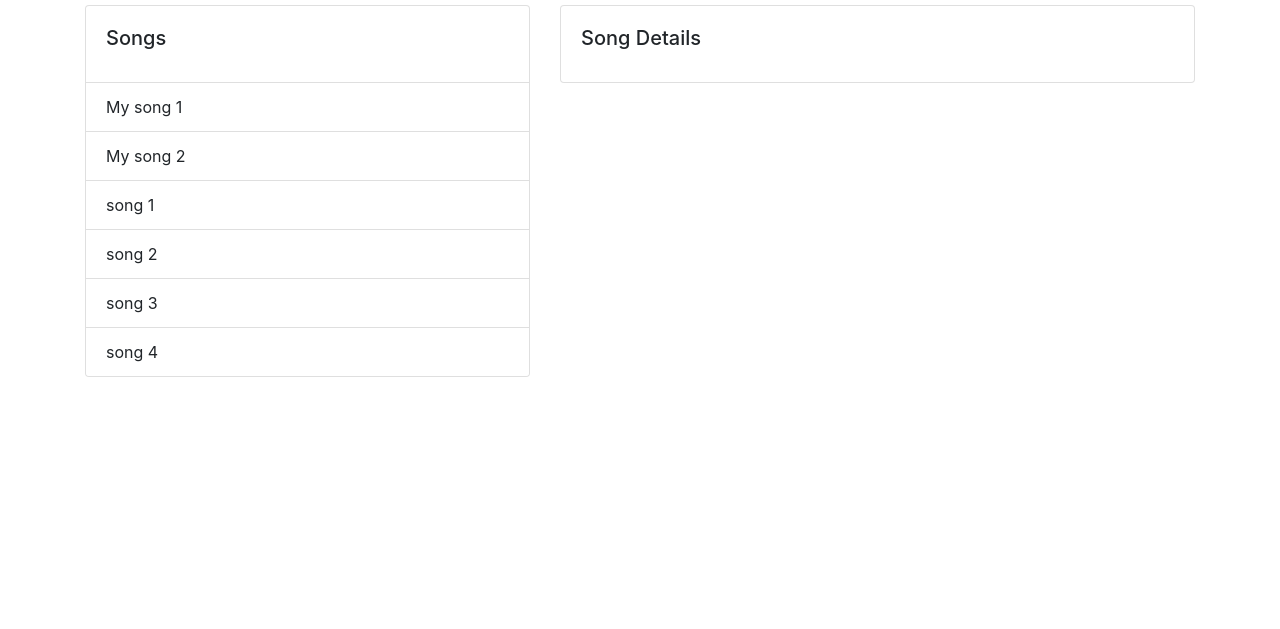
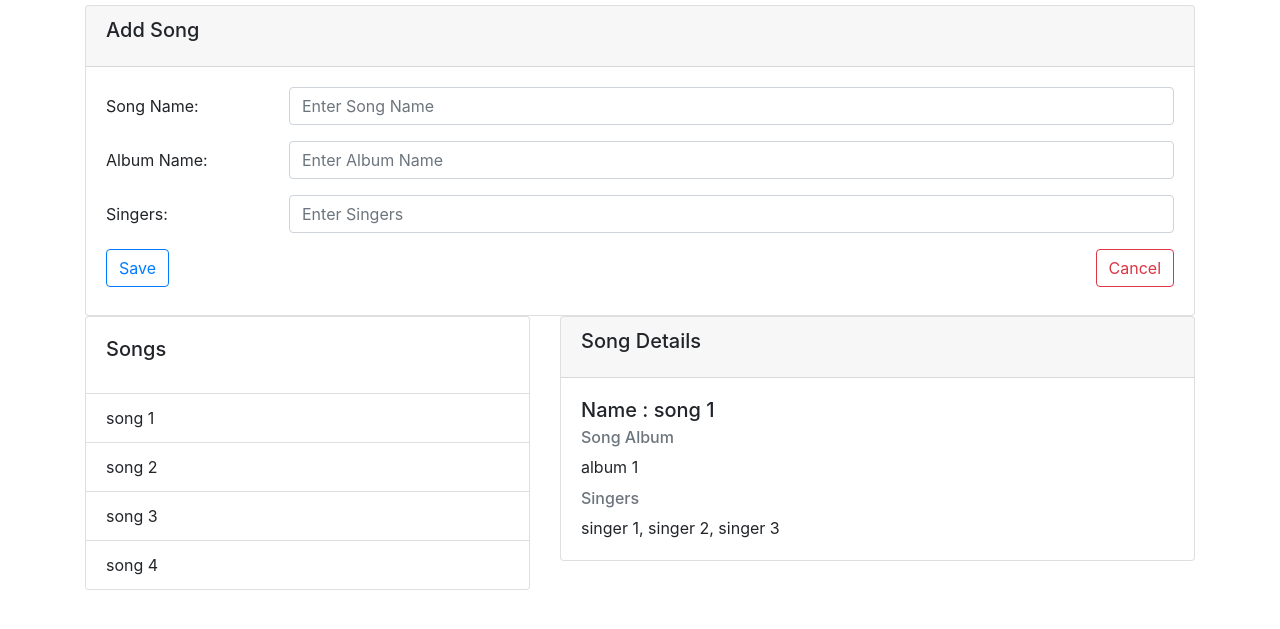
Before and after one commit to ratnadeepkharade/songs-app, a plain HTML site: page index.html in a window 1280 px wide. Shown: the part 63-692 px from the top of the page. Drawn offline with nearby package versions, Linux system fonts and the light colour scheme.

Commit message:
Handled song details when song is clicked from song list. and added add song form

```diff
--- a/app.js
+++ b/app.js
@@ -1,55 +1,126 @@
+// create initial app component
 var SongApp = pakka.create('.songApp');
 
+// songs list array
 var songs = [
-    {   name: 'song 1',
+    {
+        id: 1,
+        name: 'song 1',
         album: 'album 1',
         singers: ['singer 1', 'singer 2', 'singer 3']
     },
-    {   name: 'song 2',
+    {
+        id: 2,
+        name: 'song 2',
         album: 'album 1',
         singers: ['singer 1', 'singer 2', 'singer 3']
     },
-    {   name: 'song 3',
+    {
+        id: 3,
+        name: 'song 3',
         album: 'album 1',
         singers: ['singer 1', 'singer 2', 'singer 3']
     },
-    {   name: 'song 4',
+    {
+        id: 4,
+        name: 'song 4',
         album: 'album 1',
         singers: ['singer 1', 'singer 2', 'singer 3']
     },
 
 ];
 
-// code to add 1st song in songs list without looping
-var SongItem = pakka.create({
-    name: 'song-item',
-    html: '<li class="list-group-item" bind-text="name"></li>',
-    css: '',
-    controller: function(context) {
-        context.$set('name', 'My song 2')
-    }
-});
+// // code to add 1st song in songs list without looping
+// var SongItem = pakka.create({
+//     name: 'song-item',
+//     html: '<li class="list-group-item" bind-text="name"></li>',
+//     css: '.list-group-item:hover{background-color:#eee}',
+//     controller: function(context) {
+//         context.$set('name', 'My song 2')
+//     }
+// });
+// SongApp.$set('songItemComponent', SongItem);
 
-SongApp.$set('songItemComponent', SongItem);
+
+
+
+
 
 // array to hold song item components
 var songItemComponentList = [];
-function init(){
-    songs.forEach(function(song){
-        var SongItem = pakka.create({
-            name: 'song-item',
-            html: '<li class="list-group-item" bind-text="name"></li>',
-            css: '',
-            controller: function(context) {
-                context.$set('name', song.name);
-            }
-        });
 
-        songItemComponentList.push(SongItem);
+//set initial selected song to 1st song in array
+var selectedSong = songs[0];
+
+
+
+
+
+// init function creates initial list of songs
+function init() {
+    songs.forEach(function (song, index) {
+        songItemComponentList.push(createSongItemComponent(song, index));
     });
 
     SongApp.$set('songItemComponentList', songItemComponentList);
 
+
+    SongApp.$set('songDetailsComponent', createSongDetailsComponent(selectedSong, 0));
+
+}
+init();
+
+// function returns new song item component
+function createSongItemComponent(song, index) {
+    var SongItem = pakka.create({
+        name: 'song-item',
+        html: '<li class="list-group-item" bind-text="name" click-handle="clicked"></li>',
+        css: '.list-group-item:hover{background-color:#eee; cursor:pointer}',
+        controller: function (context) {
+
+            context.$set('songObj', song);
+            context.$set('name', song.name);
+
+            context.clicked = function(event){
+                selectedSong = context.$get('songObj');;
+                addSongToDetails(selectedSong, index);
+            }
+        }
+    });
+
+    return SongItem;
 }
 
-init();
+// function attaches songs list to DOM
+function addSongToList(SongItem) {
+    songItemComponentList.push(SongItem);
+    SongApp.$set('songItemComponentList', songItemComponentList);
+}
+
+// function attaches song details component to DOM
+function addSongToDetails(song, index){
+    SongApp.$set('songDetailsComponent', createSongDetailsComponent(song, index));
+}
+
+
+// function returns new song details component
+function createSongDetailsComponent(song, index) {
+    var SongDetailsComponent = pakka.create({
+        name: 'song-details-component',
+        html: `<h5 class="card-title">Name :  <span bind-text="name"></span></h5>
+           <h6 class="card-subtitle mb-2 text-muted">Song Album</h6>
+           <p class="card-text"><span bind-text="album"></span> </p>
+           <h6 class="card-subtitle mb-2 text-muted">Singers</h6>
+           <p class="card-text"> <span bind-text="singers"></span>  </p>`,
+        css: '',
+        controller: function (context) {
+            context.$set('name', selectedSong.name);
+
+            context.$set('album', selectedSong.album);
+            //console.log(selectedSong.singers);
+            context.$set('singers', selectedSong.singers.join(', '));
+        }
+    });
+
+    return SongDetailsComponent;
+}
--- a/index.html
+++ b/index.html
@@ -1,37 +1,83 @@
 <!DOCTYPE html>
 <html>
+
 <head>
     <meta charset="utf-8" />
     <meta http-equiv="X-UA-Compatible" content="IE=edge">
     <title>Music App</title>
     <meta name="viewport" content="width=device-width, initial-scale=1">
-    <link rel="stylesheet" href="https://stackpath.bootstrapcdn.com/bootstrap/4.1.1/css/bootstrap.min.css" integrity="sha384-WskhaSGFgHYWDcbwN70/dfYBj47jz9qbsMId/iRN3ewGhXQFZCSftd1LZCfmhktB" crossorigin="anonymous">
+    <link rel="stylesheet" href="https://stackpath.bootstrapcdn.com/bootstrap/4.1.1/css/bootstrap.min.css" integrity="sha384-WskhaSGFgHYWDcbwN70/dfYBj47jz9qbsMId/iRN3ewGhXQFZCSftd1LZCfmhktB"
+        crossorigin="anonymous">
     <link rel="stylesheet" type="text/css" media="screen" href="styles.css" />
 
 </head>
+
 <body>
 
-    <header> <h2 class="app-title border-bottom">Songs App</h2> </header>
+    <header>
+        <h2 class="app-title border-bottom">Songs App</h2>
+    </header>
 
     <div class="songApp">
         <div class="container">
+            <div class="row" id="add-song-form-wrapper">
+                <div class="col-12">
+                    <div class="card">
+                        <div class="card-header">
+                            <h5 class="card-title">Add Song</h5>
+                        </div>
+                        <div class="card-body">
+                            <form>
+                                <div class="form-group row">
+                                    <label for="songName" class="col-sm-2 col-form-label">Song Name:</label>
+                                    <div class="col-sm-10">
+                                        <input type="email" class="form-control" id="songName" placeholder="Enter Song Name">
+                                    </div>
+                                </div>
+                                <div class="form-group row">
+                                    <label for="albumName" class="col-sm-2 col-form-label">Album Name:</label>
+                                    <div class="col-sm-10">
+                                        <input type="text" class="form-control" id="albumName" placeholder="Enter Album Name">
+                                    </div>
+                                </div>
+                                <div class="form-group row">
+                                    <label for="singersNames" class="col-sm-2 col-form-label">Singers:</label>
+                                    <div class="col-sm-10">
+                                        <input type="text" class="form-control" id="singersNames" placeholder="Enter Singers">
+                                    </div>
+                                </div>
+                                <div class="row">
+                                    <div class="col-12">
+                                        <button type="button" class="btn btn-outline-danger mb-2  float-right">Cancel</button>
+                                        <button type="button" class="btn btn-outline-primary mb-2  float-left">Save</button>
+                                    </div>
+                                </div>
+                            </form>
+                        </div>
+                    </div>
+                </div>
+            </div>
             <div class="row">
                 <div class="col-5">
                     <div class="card">
+                        <!--div class="card-header">Songs</div-->
                         <div class="card-body">
                             <h5 class="card-title">Songs</h5>
                         </div>
                         <ul class="list-group list-group-flush">
-                            <li class="list-group-item">My song 1</li>
-                            <div bind-component="songItemComponent"></div>
+                            <!--li class="list-group-item">My song 1</li>
+                            <div bind-component="songItemComponent"></div-->
                             <div bind-components="songItemComponentList"></div>
                         </ul>
                     </div>
                 </div>
                 <div class="col-7">
                     <div class="card">
+                        <div class="card-header">
+                            <h5 class="card-title">Song Details</h5>
+                        </div>
                         <div class="card-body">
-                            <h5 class="card-title">Song Details</h5>
+                            <div bind-component="songDetailsComponent"></div>
                         </div>
                     </div>
                 </div>
@@ -45,4 +91,5 @@
     <script src="lib/pakka.js"></script>
     <script src="app.js"></script>
 </body>
+
 </html>
```
